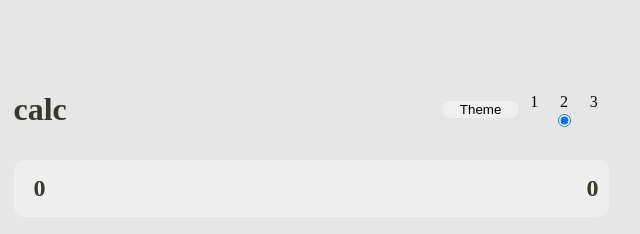
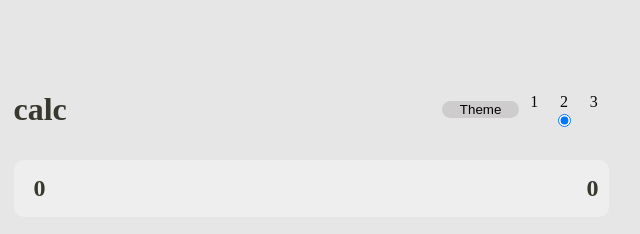
Before and after one commit to ladislav987/calculator-app-js, a plain HTML site: page index.html in a window 1280 px wide. Both pictures are taken after a click on the button "Theme". Shown: the top 234 px of the page, 329-969 px from the left. Drawn offline with nearby package versions, Linux system fonts and the light colour scheme; files that its build step writes are made by us from their sources.

Commit message:
add style for themeBtn

```diff
--- a/css/partials/_themeStyle.scss
+++ b/css/partials/_themeStyle.scss
@@ -45,6 +45,7 @@ $theme-2-otherBtn-border-color: #a99d91;
 $theme-2-ActiveOtherBtn-color: #f3efe0;
 
 $theme-2-label-color: #070706;
+$theme-2-themeBtn-color: #cecccc;
 
 //? Theme 3 variables
 $theme-3-body-background-color: #17062a;
@@ -166,6 +167,10 @@ $theme-3-ActiveOtherBtn-color: #4e227e;
     label{
         color: $theme-2-label-color;
     }
+
+    #themeBtn{
+        background-color: $theme-2-themeBtn-color;
+    }
 }
 .theme-3 {
     background-color: $theme-3-body-background-color;
```
